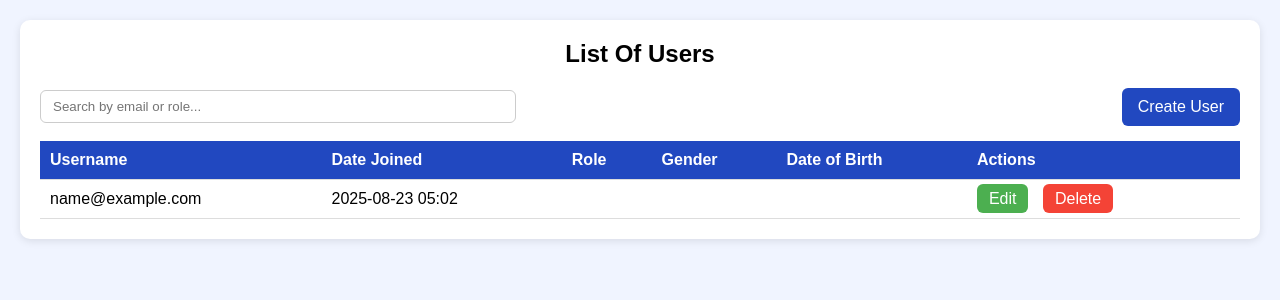
After one commit to HarshPatel093/he-app, a Django app: page /manage-users/ in a window 1280 px wide. The commit adds this page. Shown: the top 300 px of the page. Run offline with Django 5.2, Linux system fonts and the light colour scheme; the visitor is signed in with stand-in values (Sample User, id 1); data comes from the database, SQL or seed files in the repository.

Commit message:
add users list with live search, Edit and Delete option
Added manage_users view + template with live search (email/role).

Added Edit User page (same style as Create) with prefilled details.

Password optional with confirm check, keeps old if left blank.

Added Delete User view with confirmation and safety check.

```diff
--- a/users/templates/users/admin_dashboard.html
+++ b/users/templates/users/admin_dashboard.html
@@ -78,7 +78,7 @@
         <a href="#">Staff</a>
         <a href="#">Clients</a>
         {% if user.is_superuser %}
-            <a href="{% url 'create_user' %}">Manage User</a>
+            <a href="{% url 'manage_users' %}">Manage User</a>
         {% endif %}
         <a href="#" class="profile-link">
         <img src="{% static 'images/profile.svg' %}" alt="Profile" class="profile-icon"></a>
--- /dev/null
+++ b/users/templates/users/manage_users.html
@@ -0,0 +1,142 @@
+<!DOCTYPE html>
+<html lang="en">
+<head>
+    <meta charset="UTF-8">
+    <title>Manage Users</title>
+    <style>
+        body {
+            font-family: Arial, sans-serif;
+            background: #F0F4FF;
+            margin: 0;
+            padding: 20px;
+        }
+
+        .container {
+            background: white;
+            padding: 20px;
+            border-radius: 10px;
+            box-shadow: 0 2px 8px rgba(0,0,0,0.1);
+        }
+
+        h2 { margin-top: 0; text-align: center; }
+
+        .top-bar {
+            display: flex;
+            justify-content: space-between;
+            align-items: center;
+            margin-bottom: 15px;
+        }
+
+        .search-box {
+            padding: 8px 12px;
+            border: 1px solid #ccc;
+            border-radius: 6px;
+            width: 450px;
+        }
+
+        table {
+            width: 100%;
+            border-collapse:
+            collapse; margin-top: 10px;
+        }
+
+        th, td {
+            padding: 10px;
+            border-bottom: 1px solid #ddd;
+            text-align: left;
+        }
+
+        th {
+            background: #2148C0;
+            color: white;
+        }
+
+        .actions a {
+            margin-right: 10px;
+            text-decoration: none;
+            padding: 6px 12px;
+            border-radius: 6px;
+        }
+
+        .edit {
+            background: #4CAF50;
+            color: white;
+        }
+
+        .delete {
+            background: #f44336;
+            color: white;
+        }
+
+        .create-btn {
+            background: #2148C0;
+            color: white;
+            padding: 10px 16px;
+            border-radius: 6px;
+            text-decoration: none;
+        }
+    </style>
+</head>
+<body>
+<div class="container">
+    <h2>List Of Users</h2>
+
+    <div class="top-bar">
+        <input type="text" id="searchInput" class="search-box" placeholder="Search by email or role...">
+        <a href="{% url 'create_user' %}" class="create-btn">Create User</a>
+    </div>
+
+    <table id="userTable">
+        <thead>
+            <tr>
+                <th>Username</th>
+                <th>Date Joined</th>
+                <th>Role</th>
+                <th>Gender</th>
+                <th>Date of Birth</th>
+                <th>Actions</th>
+            </tr>
+        </thead>
+        <tbody>
+            {% for user in users %}
+            <tr>
+                <td>{{ user.email }}</td>
+                <td>{{ user.date_joined|date:"Y-m-d H:i" }}</td>
+                <td>{{ user.userprofile.role }}</td>
+                <td>{{ user.userprofile.gender }}</td>
+                <td>{{ user.userprofile.date_of_birth }}</td>
+                <td class="actions">
+                    <a href="{% url 'edit_user' user.id %}" class="edit">Edit</a>
+                    <a href="{% url 'delete_user' user.id %}"
+                        class="delete"
+                        onclick="return confirm('Are you sure you want to delete this user?');">
+                        Delete
+                    </a>
+
+                </td>
+            </tr>
+            {% empty %}
+            <tr><td colspan="6">No users found.</td></tr>
+            {% endfor %}
+        </tbody>
+    </table>
+</div>
+
+<script>
+    document.getElementById("searchInput").addEventListener("keyup", function() {
+        let filter = this.value.toLowerCase();
+        let rows = document.querySelectorAll("#userTable tbody tr");
+
+        rows.forEach(row => {
+            let email = row.querySelector("td:nth-child(1)")?.textContent.toLowerCase() || "";
+            let role = row.querySelector("td:nth-child(3)")?.textContent.toLowerCase() || "";
+            if (email.includes(filter) || role.includes(filter)) {
+                row.style.display = "";
+            } else {
+                row.style.display = "none";
+            }
+        });
+    });
+</script>
+</body>
+</html>
--- a/users/urls.py
+++ b/users/urls.py
@@ -9,4 +9,7 @@ urlpatterns = [
     path('dashboard/staff/', views.staff_dashboard, name='staff_dashboard'),
     path('dashboard/client/', views.client_dashboard, name='client_dashboard'),
     path('create/', views.create_user, name='create_user'),
+    path("manage-users/", views.manage_users, name="manage_users"),
+    path("delete-user/<int:user_id>/", views.delete_user, name="delete_user"),
+    path("edit-user/<int:user_id>/", views.edit_user, name="edit_user"),
 ]
--- a/users/views.py
+++ b/users/views.py
@@ -1,4 +1,4 @@
-from django.shortcuts import render, redirect
+from django.shortcuts import render, redirect, get_object_or_404
 from django.contrib.auth.models import User
 from django.contrib import messages
 from django.contrib.auth import authenticate, login
@@ -97,9 +97,77 @@ def create_user(request):
                 role=form.cleaned_data['role']
             )
 
-            return redirect('dashboard_redirect')
+            return redirect('manage_users')
 
     else:
         form = CreateUser()
 
     return render(request, 'users/create_user.html', {'form': form})
+
+@user_passes_test(lambda u: u.is_superuser)
+def manage_users(request):
+    query = request.GET.get("q")
+    users = User.objects.all().select_related('userprofile')
+
+    if query:
+        users = users.filter(username__icontains=query) | users.filter(email__icontains=query)
+
+    return render(request, "users/manage_users.html", {"users": users, "query": query})
+
+@user_passes_test(lambda u: u.is_superuser)
+def delete_user(request, user_id):
+    try:
+        user = User.objects.get(id=user_id)
+        user.delete()
+        messages.success(request, f"User {user.username} deleted successfully.")
+    except User.DoesNotExist:
+        messages.error(request, "User not found.")
+
+    return redirect('manage_users')
+
+@user_passes_test(lambda u: u.is_superuser)
+def edit_user(request, user_id):
+    user = get_object_or_404(User, id=user_id)
+    profile = user.userprofile
+
+    if request.method == "POST":
+        email = request.POST.get("email")
+        password = request.POST.get("password")
+        confirm_password = request.POST.get("confirm_password")
+        date_of_birth = request.POST.get("date_of_birth")
+        gender = request.POST.get("gender")
+        role = request.POST.get("role")
+
+        user.username = email
+        user.email = email
+
+        if password:
+            if password != confirm_password:
+                messages.error(request, "Passwords do not match.")
+                return redirect("edit_user", user_id=user.id)
+            user.set_password(password)
+
+        user.save()
+        if date_of_birth:
+            profile.date_of_birth = date_of_birth
+        profile.gender = gender
+        profile.role = role
+        profile.save()
+
+        messages.success(request, f"User {user.email} updated successfully.")
+        return redirect("manage_users")
+
+    initial_data = {
+        "email": user.email,
+        "date_of_birth": profile.date_of_birth,
+        "gender": profile.gender,
+        "role": profile.role,
+    }
+
+    return render(request, "users/edit_user.html", {
+    "user_obj": user,
+    "email": user.email,
+    "date_of_birth": profile.date_of_birth,
+    "gender": profile.gender,
+    "role": profile.role,
+    })
```
Also changed, not shown: users/templates/users/edit_user.html (added, +167 -0 lines).
